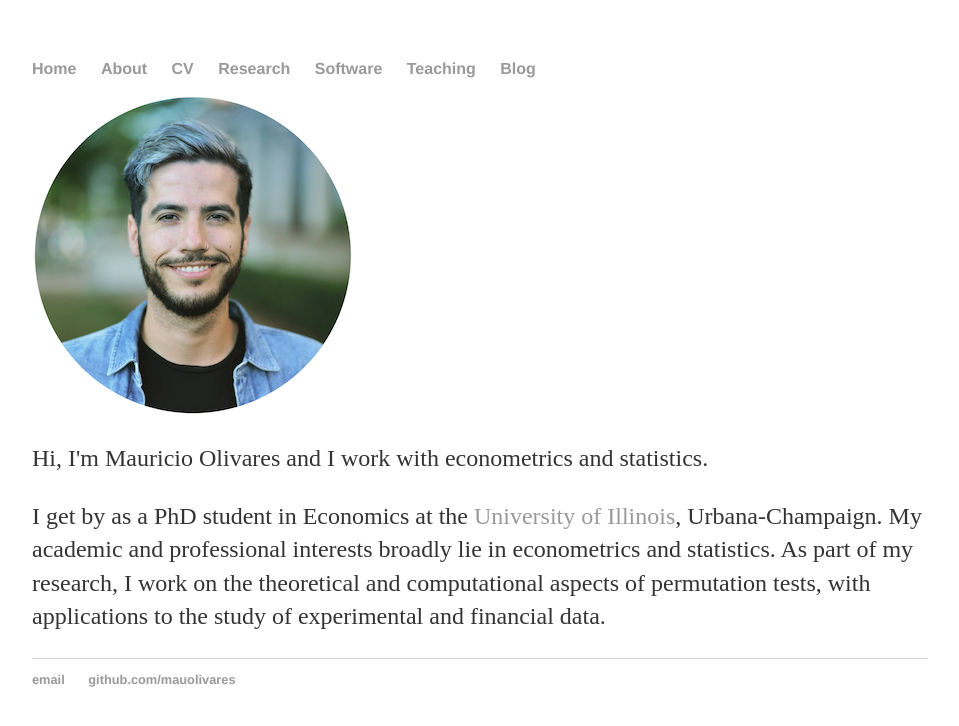
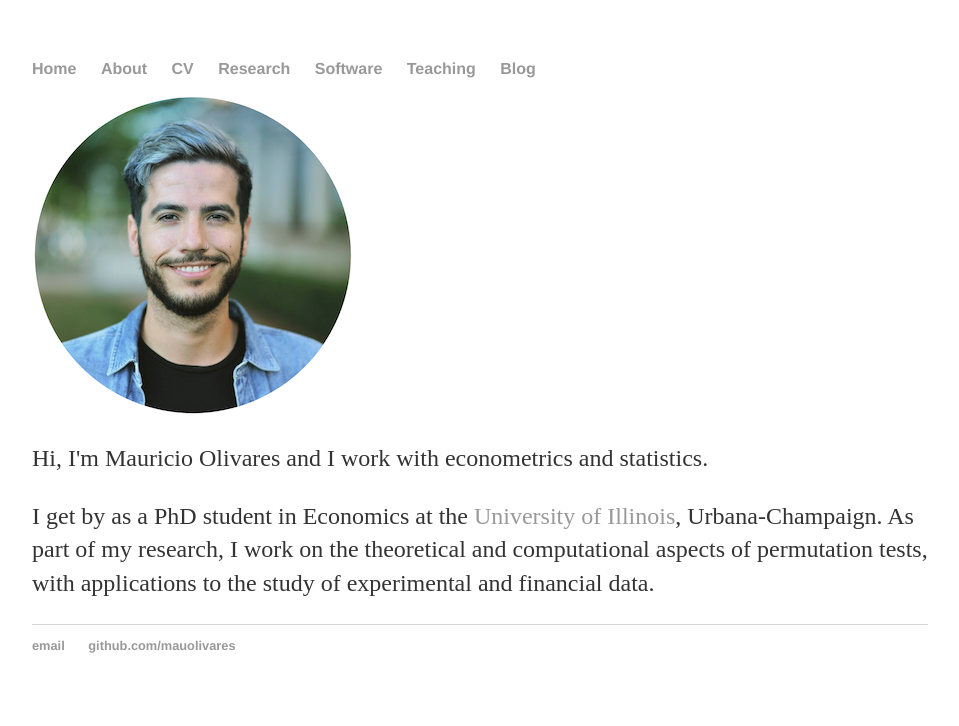
Before and after one commit to mauolivares/mauolivares.github.io, a Jekyll site: the page built from index.html, in a window 1280 px wide. Shown: the top 726 px of the page, without its empty margins (160-1119 px from the left). Built offline with Jekyll 4.4.1, drawn with Linux system fonts in a browser that asks for light colours.

Commit message:
Update index.html

```diff
--- a/index.html
+++ b/index.html
@@ -12,7 +12,7 @@ description: Mauricio Olivares is a 5th year PhD student in Economics at the Uni
 	<div class="col-sm-4">
 	<img  class="img-circle avatar" alt="Mauricio Olivares" src="img/mauolivares.png" style="float: left, padding-right: 50px">
 	<p class="lead">Hi, I'm <span itemprop="name">Mauricio Olivares</span> and I work with econometrics and statistics.</p>
-	<p> I get by as a <span itemprop="title">PhD student in Economics</span> at <span itemprop="affiliation">the <a href="https://economics.illinois.edu/">University of Illinois</a></span>, <span itemprop="locality">Urbana-Champaign</span>. My academic and professional interests broadly lie in econometrics and statistics.
+	<p> I get by as a <span itemprop="title">PhD student in Economics</span> at <span itemprop="affiliation">the <a href="https://economics.illinois.edu/">University of Illinois</a></span>, <span itemprop="locality">Urbana-Champaign</span>.
 	    As part of my research, I work on the theoretical and computational aspects of permutation tests, with applications to the study of experimental and financial data.
 	</div>
 </div>
```
